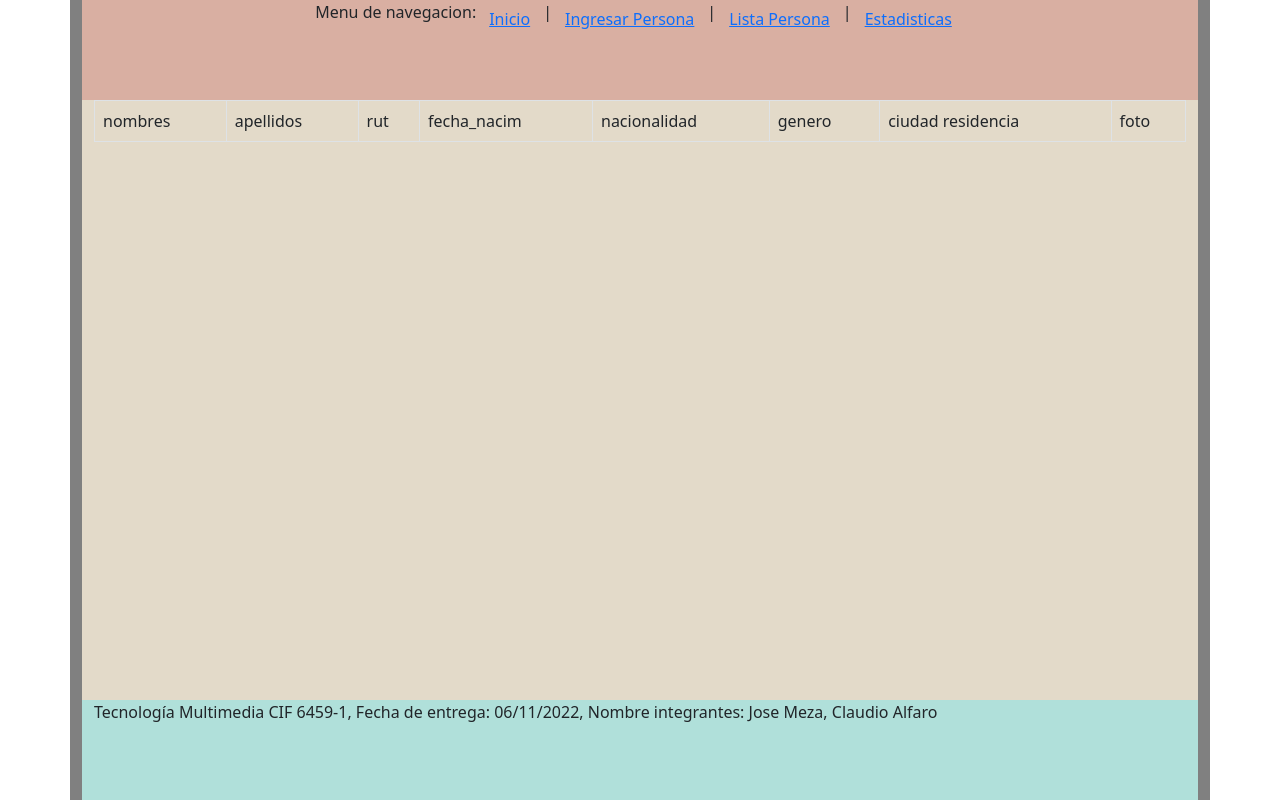
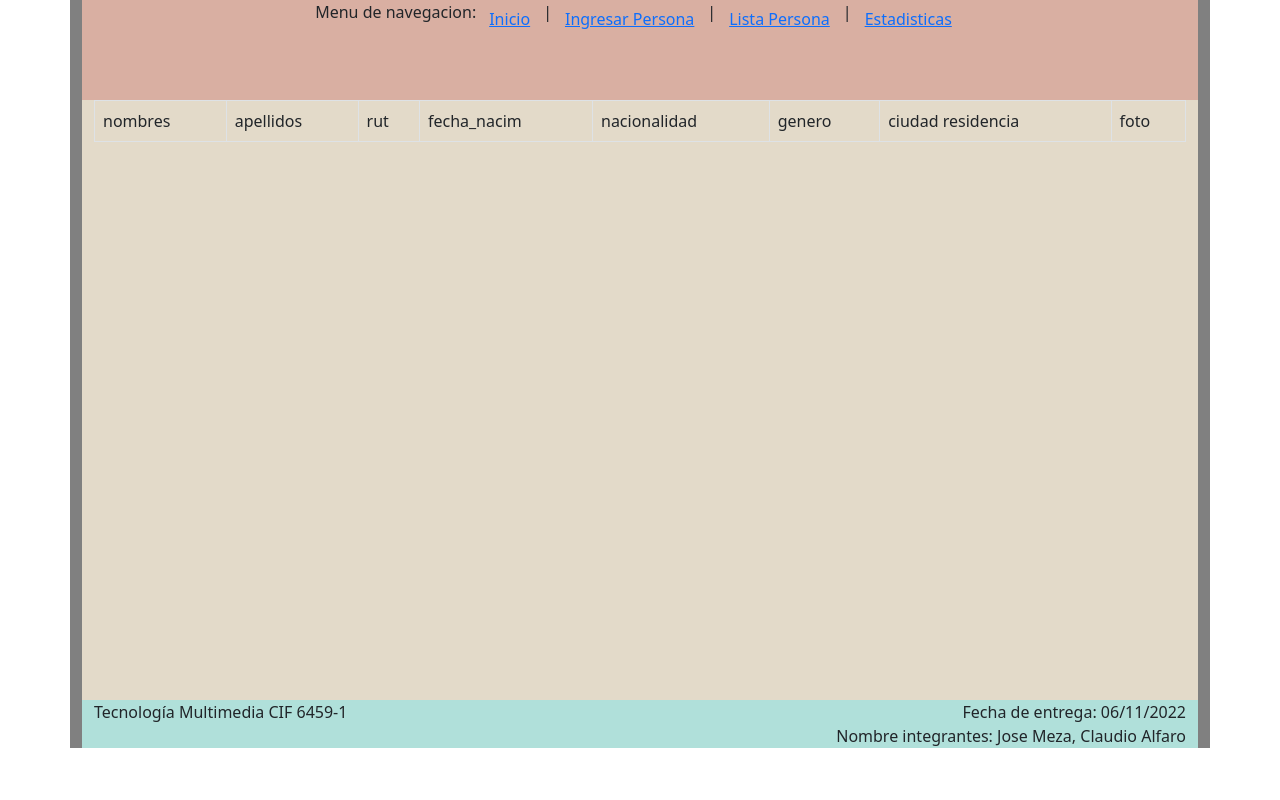
Before and after one commit to claudio745/multimedia-prueba-2, a PHP site: page /pagina3.php in a window 1280 px wide. Run offline with PHP 8.4, Linux system fonts and the light colour scheme; data that the repository does not hold is empty.

Commit message:
Update pagina3.php

```diff
--- a/pagina3.php
+++ b/pagina3.php
@@ -24,7 +24,6 @@
                 </div>
             </div>
         </div>
-        <div class="row caja"></div>
         <div class="container">
             <div class="row" style="height: 600px; background-color: #E3DAC9">
                 <div class="col">
@@ -54,7 +53,6 @@
                         $sql="SELECT * FROM datos WHERE rut=rut";
                         $result=mysqli_query($conexion, $sql);
 
-
                         //ordeno imprimir
                         while($mostrar=mysqli_fetch_array($result)){
                         ?>
@@ -67,9 +65,7 @@
                             <td><?php echo $mostrar['nacionalidad']?></td>
                             <td><?php echo $mostrar['genero']?></td>
                             <td><?php echo $mostrar['ciudad_residencia']?></td>
-                            <td><img height="100px" src="data:foto/jpg;base64,<?php echo base64_encode($mostrar['foto']);?>"/></td>
-
-
+                            <td><img width="100px" height="100px" src="data:foto/jpg;base64,<?php echo base64_encode($mostrar['foto']);?>"/></td>
                         </tr>
 
                         <?php
@@ -80,13 +76,15 @@
                 </div>
             </div>
         </div>
-        <div class="row caja"></div>
         <div class="container">
-            <div class="row" style="height: 100px; background-color: #B0E0DA">
-                <div class="col">Tecnología Multimedia CIF 6459-1, Fecha de entrega: 06/11/2022, Nombre integrantes: Jose Meza, Claudio Alfaro</div>
+            <div class="row" style="background-color: #B0E0DA">
+                <div class="col">Tecnología Multimedia CIF 6459-1</div>
+                <div class="col d-flex justify-content-end">Fecha de entrega: 06/11/2022</div>
+            </div>
+            <div class="row" style="background-color: #B0E0DA">
+                <div class="col d-flex justify-content-end">Nombre integrantes: Jose Meza, Claudio Alfaro</div>
             </div>
         </div>
-        <div class="row caja"></div>
     </div>
 </body>
 </html>
```
